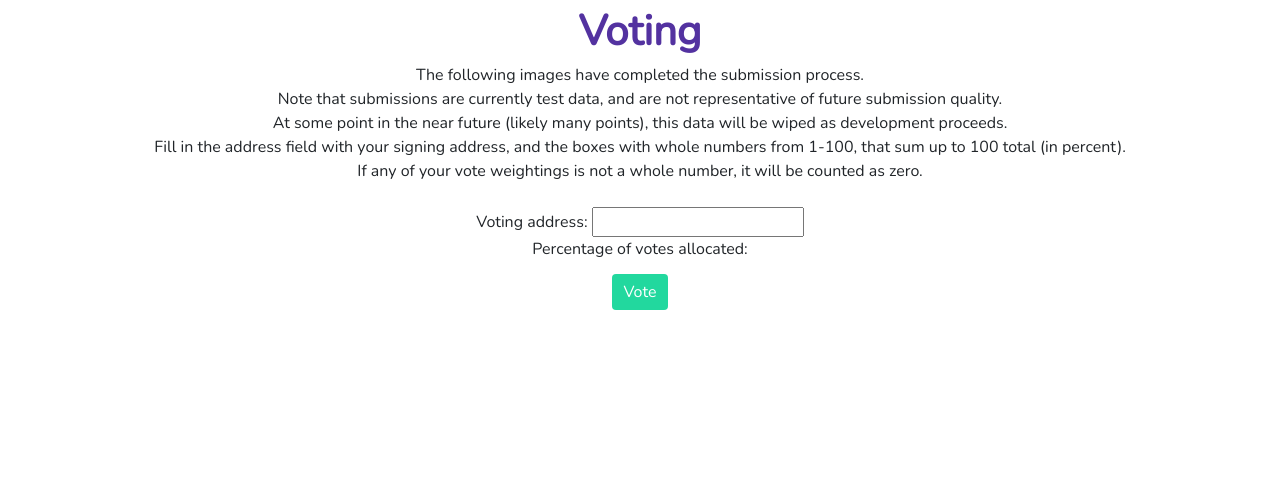
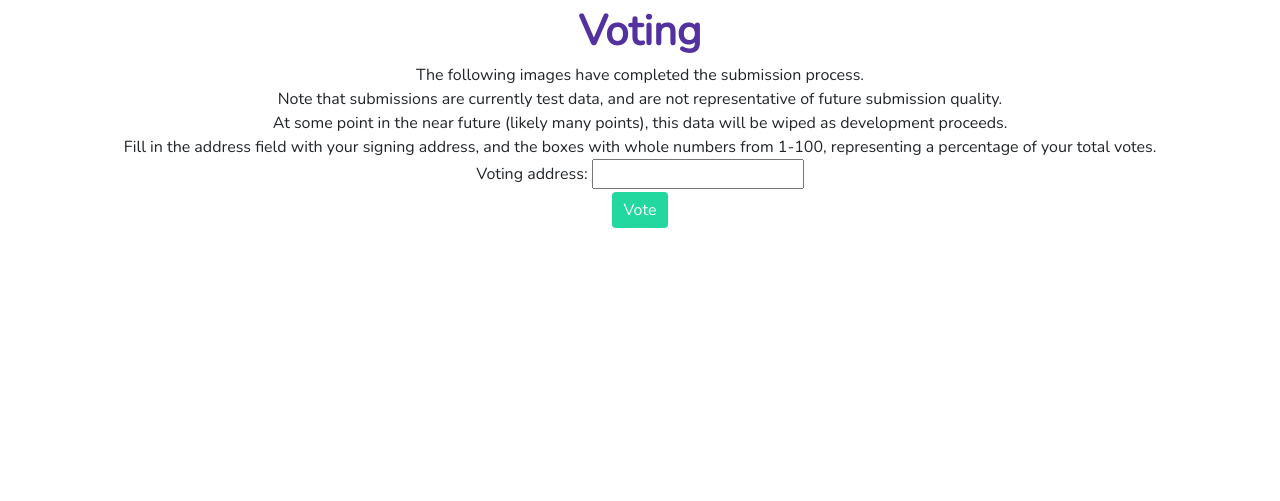
Before and after one commit to livinginformation/PepeVote, a Flask app: template templates/vote.html in a window 1280 px wide. Shown: the part 56-557 px from the top of the page. Run offline with Flask 2, Linux system fonts and the light colour scheme; the template is opened without the code that fills it, so the values that code supplies are empty; parts of the project's set-up code (start-up, migrations or seed data) failed here and were passed over; some libraries are stand-ins or nearby versions.

Commit message:
(fix)change voting page to remove 100% total restriction

```diff
--- a/templates/vote.html
+++ b/templates/vote.html
@@ -9,8 +9,7 @@
     <div>The following images have completed the submission process.</div>
     <div>Note that submissions are currently test data, and are not representative of future submission quality.</div>
     <div>At some point in the near future (likely many points), this data will be wiped as development proceeds.</div>
-    <div>Fill in the address field with your signing address, and the boxes with whole numbers from 1-100, that sum up to 100 total (in percent).</div>
-    <div>If any of your vote weightings is not a whole number, it will be counted as zero.</div>
+    <div>Fill in the address field with your signing address, and the boxes with whole numbers from 1-100, representing a percentage of your total votes.
     <br>
     {{status}}
   </div>
@@ -40,7 +39,6 @@
 	</div>
   <div class="flex-column align-items-center justify-content-center d-flex">
     <span>Voting address: <input type="text" name="address" id="address"></span>
-    <span>Percentage of votes allocated: <span id="total"></span></span>
     <button class='btn btn-primary' type="submit" id="submit">Vote</button>
     <div id="status">
       <span></span>
@@ -80,7 +78,6 @@
       {% endfor %}
 
       function updateSliders() {
-        total = 0
         {% for (asset, hash, candidate, issuance, card_score, cash_score) in candidates %}
           val = jQuery("#{{ asset }}number").val()
           if (val > 100) {
@@ -89,20 +86,15 @@
           }
 
           jQuery("#{{ asset }}slider").slider('setValue', val);
-          total = +total + +val
         {% endfor %}
-        jQuery("#total").text(total);
       }
 
       function updateValues() {
-        total = 0
         thing = this
         {% for (asset, hash, candidate, issuance, card_score, cash_score) in candidates %}
           val = jQuery("#{{ asset }}slider").slider("option", "value").val();
           jQuery("#{{ asset }}number").val(val);
-          total = +total + +val
         {% endfor %}
-        jQuery("#total").text(total);
       }
 
       {% for (asset, hash, candidate, issuance, card_score, cash_score) in candidates %}
@@ -130,21 +122,13 @@
       }
 
       $('#submit').click(function(){
-        total = 0
         address = jQuery("#address").val()
         if (address == "") {
           $('#status span').text("Error: Please enter an address.")
         } else {
-          {% for (asset, hash, candidate, issuance, card_score, cash_score) in candidates %}
-            val = jQuery("#{{ asset }}slider").slider("option", "value").val();
-            total += +val
-          {% endfor %}
-          if (total > 100) {
-            $('#status span').text("Error: Votes add up to more than 100%");
-          } else {
-            message = generateMessage();
-            post('/submit_vote', {vote_string: message});
-          }
+
+          message = generateMessage();
+          post('/submit_vote', {vote_string: message});
         }
       });
     });
```
